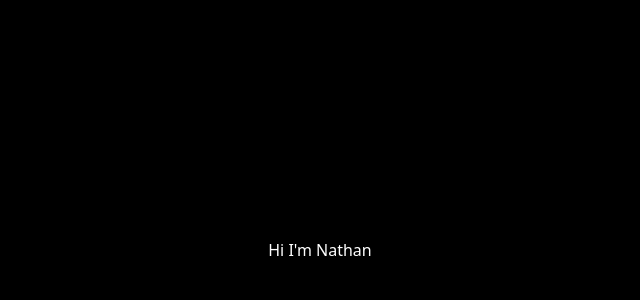
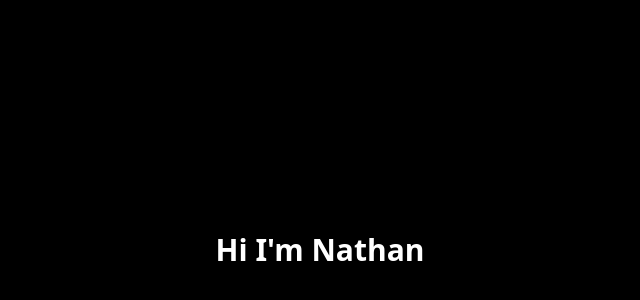
Before and after one commit to NathanDjianMartin/nathan-cv, a Next.js app: page / in a window 1280 px wide. Shown: the part 150-450 px from the top of the page, without its empty margins (320-960 px from the left). Built offline with nearby package versions, Linux system fonts and the light colour scheme.

Commit message:
deps: install prettier

```diff
--- a/package.json
+++ b/package.json
@@ -21,5 +21,10 @@
     "react-dom": "18.2.0",
     "tailwindcss": "3.3.1",
     "typescript": "5.0.4"
+  },
+  "devDependencies": {
+    "eslint-config-prettier": "^8.8.0",
+    "eslint-plugin-prettier": "^4.2.1",
+    "prettier": "^2.8.7"
   }
 }
--- a/src/pages/_document.tsx
+++ b/src/pages/_document.tsx
@@ -4,7 +4,7 @@ export default function Document() {
   return (
     <Html lang="en">
       <Head />
-      <body className='bg-black'>
+      <body className="bg-black">
         <Main />
         <NextScript />
       </body>
--- a/src/pages/index.tsx
+++ b/src/pages/index.tsx
@@ -5,9 +5,11 @@ const inter = Inter({ subsets: ['latin'] })
 
 export default function Home() {
   return (
-    <main className=''>
+    <main className="">
       <div className="flex items-center justify-center h-screen">
-        <h1 className='text-white '>Hi I&apos;m Nathan</h1>
+        <h1 className="text-white text-3xl font-extrabold">
+          Hi I&apos;m Nathan
+        </h1>
       </div>
     </main>
   )
```
Also changed, not shown: .eslintrc.json, 2 other files (tests, documents, lock files or other folders).
